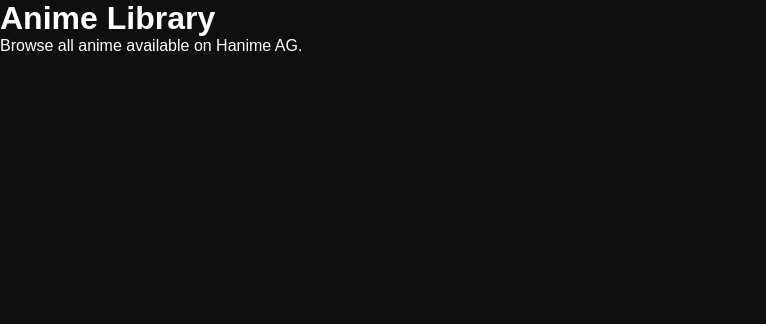
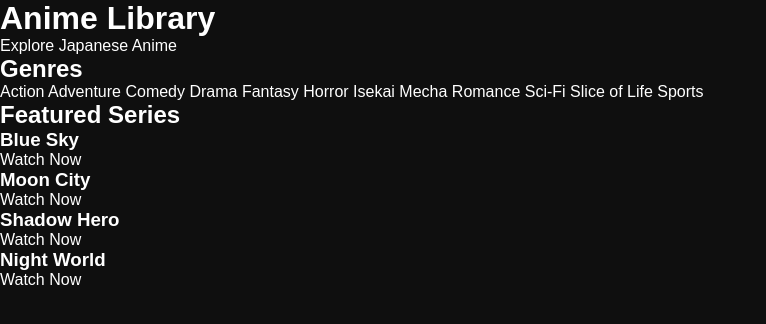
Before and after one commit to Demontoall/Hanime-AG, a plain HTML site: page anime.html in a window 1280 px wide. Shown: the whole page, without its empty margins (0-766 px from the left). Drawn offline with Linux system fonts and the light colour scheme.

Commit message:
Enhance anime.html with new title and content
Updated the title and added a header with genres and featured series.

```diff
--- a/anime.html
+++ b/anime.html
@@ -3,15 +3,59 @@
 <head>
     <meta charset="UTF-8">
     <meta name="viewport" content="width=device-width, initial-scale=1.0">
-    <title>Anime - Hanime AG</title>
+    <title>Anime Library - Hanime AG</title>
     <link rel="stylesheet" href="style.css">
 </head>
 
 <body>
 
-<h1>Anime Library</h1>
+<header>
+    <h1>Anime Library</h1>
+    <p>Explore Japanese Anime</p>
+</header>
 
-<p>Browse all anime available on Hanime AG.</p>
+<main>
+
+<h2>Genres</h2>
+
+<div class="genre-list">
+    <a href="#">Action</a>
+    <a href="#">Adventure</a>
+    <a href="#">Comedy</a>
+    <a href="#">Drama</a>
+    <a href="#">Fantasy</a>
+    <a href="#">Horror</a>
+    <a href="#">Isekai</a>
+    <a href="#">Mecha</a>
+    <a href="#">Romance</a>
+    <a href="#">Sci-Fi</a>
+    <a href="#">Slice of Life</a>
+    <a href="#">Sports</a>
+</div>
+
+<h2>Featured Series</h2>
+
+<div class="card">
+    <h3>Blue Sky</h3>
+    <a href="bluesky.html">Watch Now</a>
+</div>
+
+<div class="card">
+    <h3>Moon City</h3>
+    <a href="mooncity.html">Watch Now</a>
+</div>
+
+<div class="card">
+    <h3>Shadow Hero</h3>
+    <a href="shadowhero.html">Watch Now</a>
+</div>
+
+<div class="card">
+    <h3>Night World</h3>
+    <a href="nightworld.html">Watch Now</a>
+</div>
+
+</main>
 
 </body>
 </html>
```
